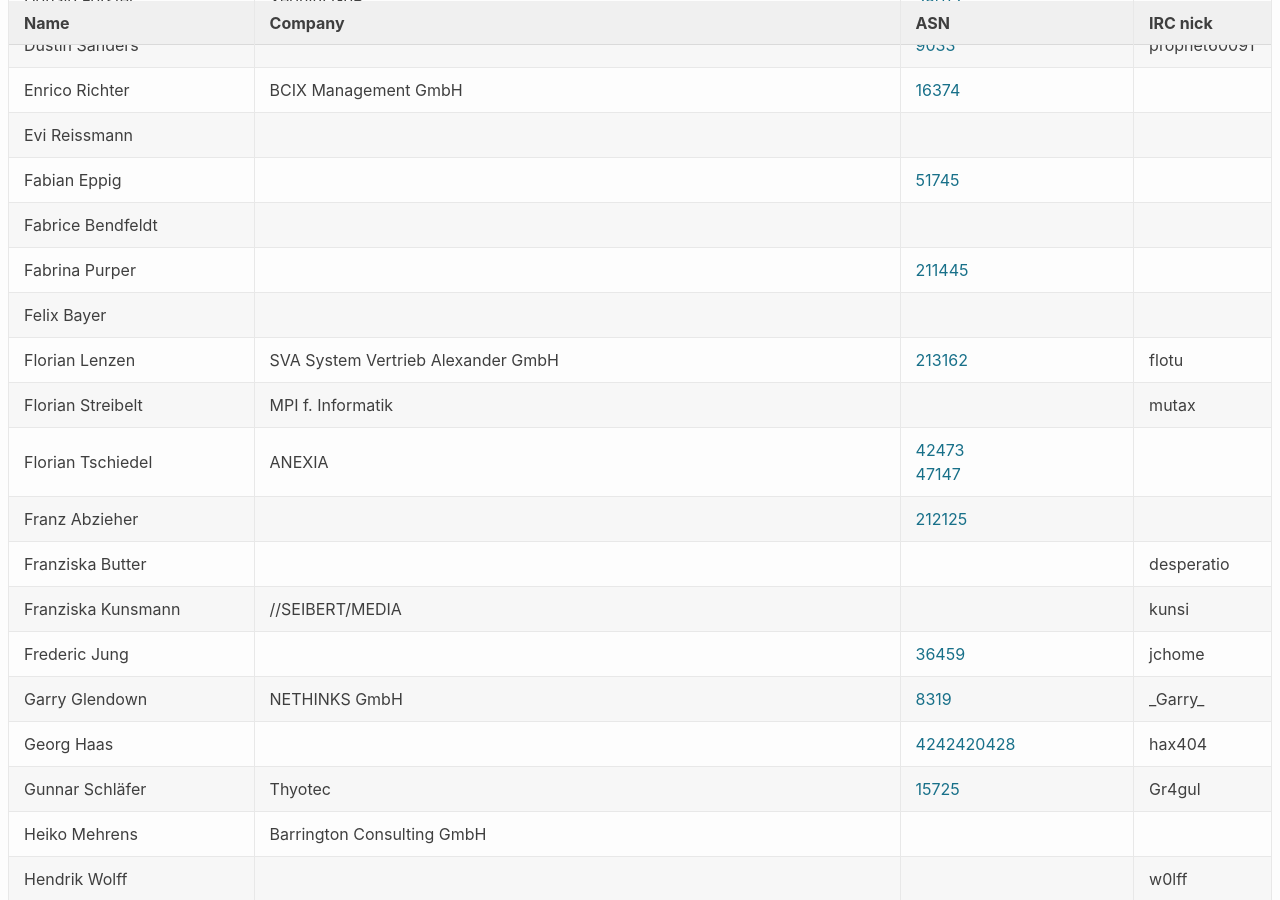
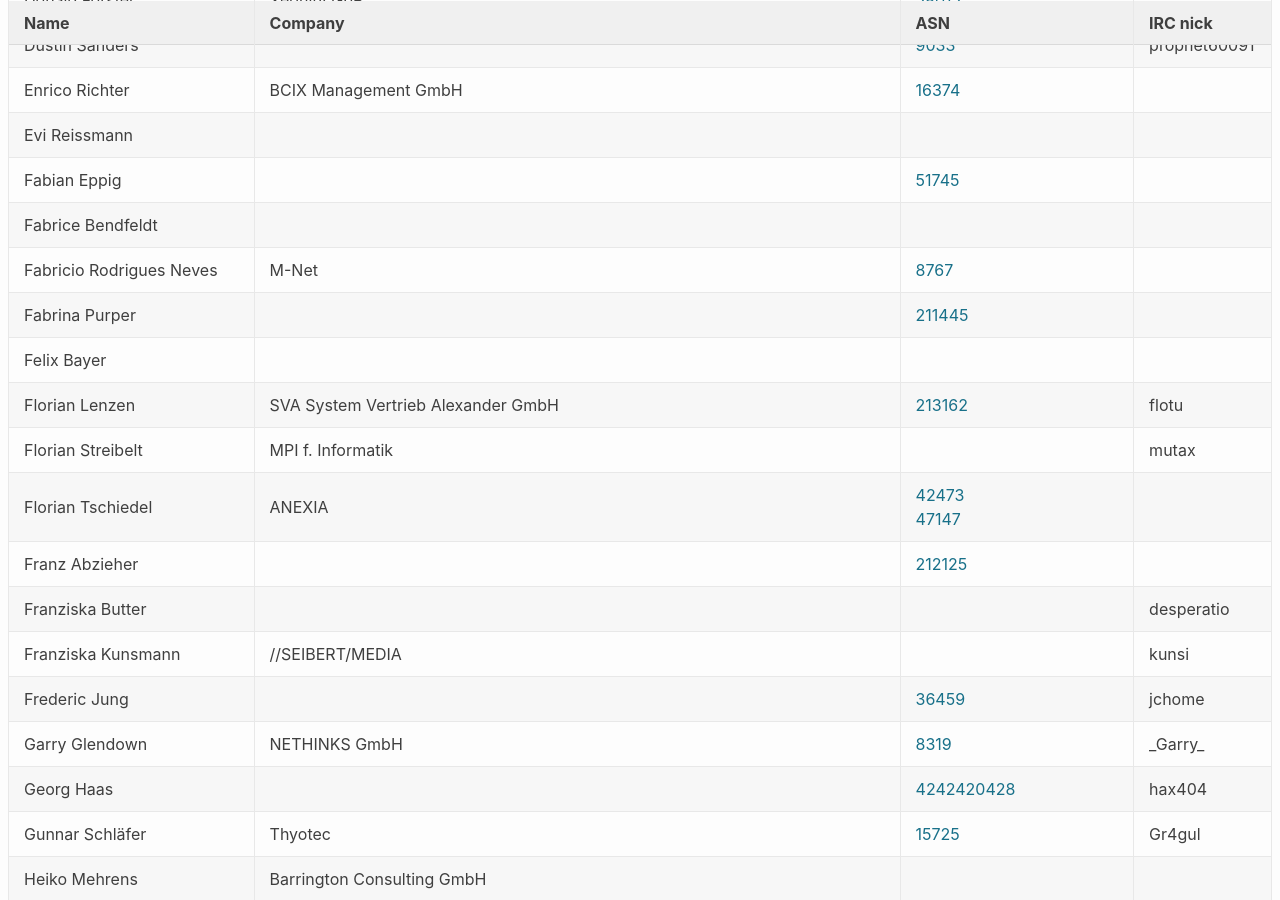
Before and after one commit to denog/pretix-attendeelist, a Jekyll site: the page built from denog13/index.markdown, in a window 1280 px wide and 900 px high, scrolled down 2326 px. Built offline with Jekyll 4.4.1, drawn with Linux system fonts in a browser that asks for light colours.

Commit message:
Latest data: Mon Oct  4 18:12:44 UTC 2021

```diff
--- a/_data/attendees_denog13.json
+++ b/_data/attendees_denog13.json
@@ -334,6 +334,12 @@
     "company": null,
     "irc": null,
     "asn": null
+  },
+  {
+    "name": "Fabricio Rodrigues Neves",
+    "company": "M-Net",
+    "irc": null,
+    "asn": "8767"
   },
   {
     "name": "Fabrina Purper",
```
